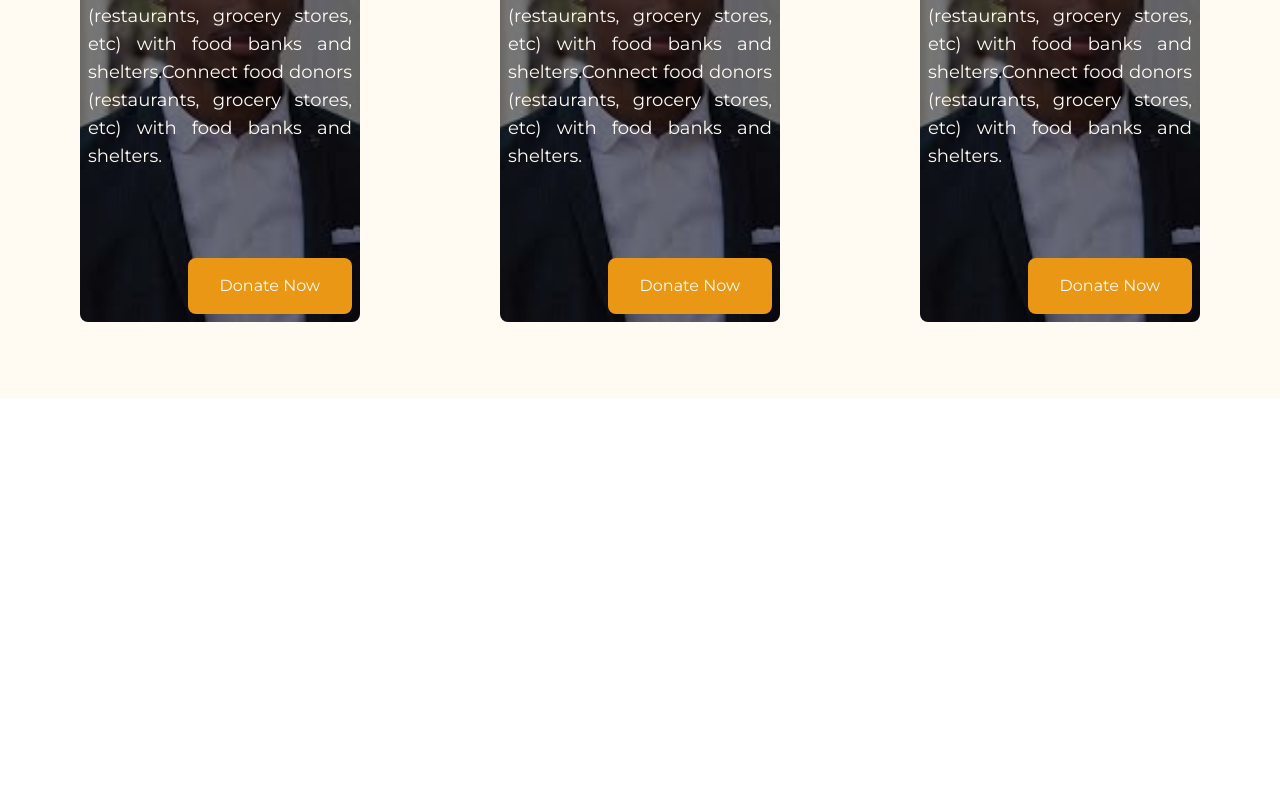
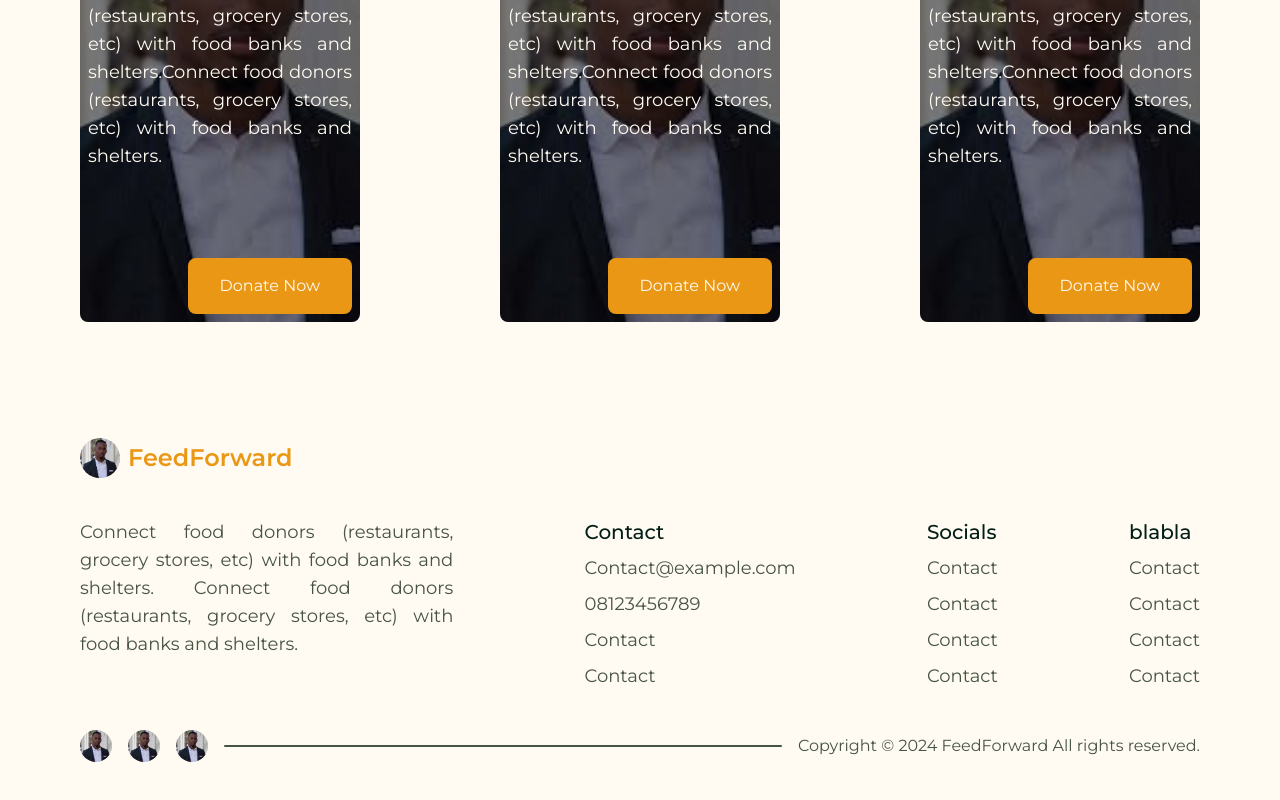
Before and after one commit to ahsanzizan/SEFEST24WEBDEV_Templar, a Next.js app: page / in a window 1280 px wide. Shown: the part 1202-2002 px from the top of the page. Before the commit the page ends 1600 px from the top, so only its background shows below. Built offline with nearby package versions, Linux system fonts and the light colour scheme.

Commit message:
feat: add footer

```diff
--- /dev/null
+++ b/src/app/(main)/components/Footer.tsx
@@ -0,0 +1,73 @@
+import Image from 'next/image';
+
+export default function Footer() {
+  return (
+    <footer className="flex w-screen flex-col gap-y-10 bg-[#fffbf2] px-20 py-10">
+      <div className="flex items-center gap-x-2">
+        <Image
+          src="/dummy.jpeg"
+          alt="Logo"
+          width={500}
+          height={500}
+          className="h-10 w-10 rounded-full"
+        />
+        <p className="text-2xl font-semibold text-[#ea9715]">FeedForward</p>
+      </div>
+      <div className="flex w-full justify-between gap-x-8">
+        <p className="w-2/6 text-justify text-lg text-[#475443]">
+          Connect food donors (restaurants, grocery stores, etc) with food banks
+          and shelters. Connect food donors (restaurants, grocery stores, etc)
+          with food banks and shelters.
+        </p>
+        <div className="flex flex-col gap-y-2">
+          <p className="text-xl font-medium text-[#001e16]">Contact</p>
+          <p className="text-lg text-[#475443]">Contact@example.com</p>
+          <p className="text-lg text-[#475443]">08123456789</p>
+          <p className="text-lg text-[#475443]">Contact</p>
+          <p className="text-lg text-[#475443]">Contact</p>
+        </div>
+        <div className="flex flex-col gap-y-2">
+          <p className="text-xl font-medium text-[#001e16]">Socials</p>
+          <p className="text-lg text-[#475443]">Contact</p>
+          <p className="text-lg text-[#475443]">Contact</p>
+          <p className="text-lg text-[#475443]">Contact</p>
+          <p className="text-lg text-[#475443]">Contact</p>
+        </div>
+        <div className="flex flex-col gap-y-2">
+          <p className="text-xl font-medium text-[#001e16]">blabla</p>
+          <p className="text-lg text-[#475443]">Contact</p>
+          <p className="text-lg text-[#475443]">Contact</p>
+          <p className="text-lg text-[#475443]">Contact</p>
+          <p className="text-lg text-[#475443]">Contact</p>
+        </div>
+      </div>
+      <div className="flex items-center justify-between gap-4">
+        <Image
+          src="/dummy.jpeg"
+          alt="Socials"
+          width={500}
+          height={500}
+          className="w-8 rounded-full"
+        />
+        <Image
+          src="/dummy.jpeg"
+          alt="Socials"
+          width={500}
+          height={500}
+          className="w-8 rounded-full"
+        />
+        <Image
+          src="/dummy.jpeg"
+          alt="Socials"
+          width={500}
+          height={500}
+          className="w-8 rounded-full"
+        />
+        <div className="h-0.5 w-full rounded-full bg-[#475443]"></div>
+        <p className="text-nowrap text-[#475443]">
+          Copyright © 2024 FeedForward All rights reserved.
+        </p>
+      </div>
+    </footer>
+  );
+}
--- a/src/app/(main)/layout.tsx
+++ b/src/app/(main)/layout.tsx
@@ -1,3 +1,4 @@
+import Footer from './components/Footer';
 import Navbar from './components/Navbar';
 
 export default function RootLayout({
@@ -9,6 +10,7 @@ export default function RootLayout({
     <>
       <Navbar />
       {children}
+      <Footer />
     </>
   );
 }
```
